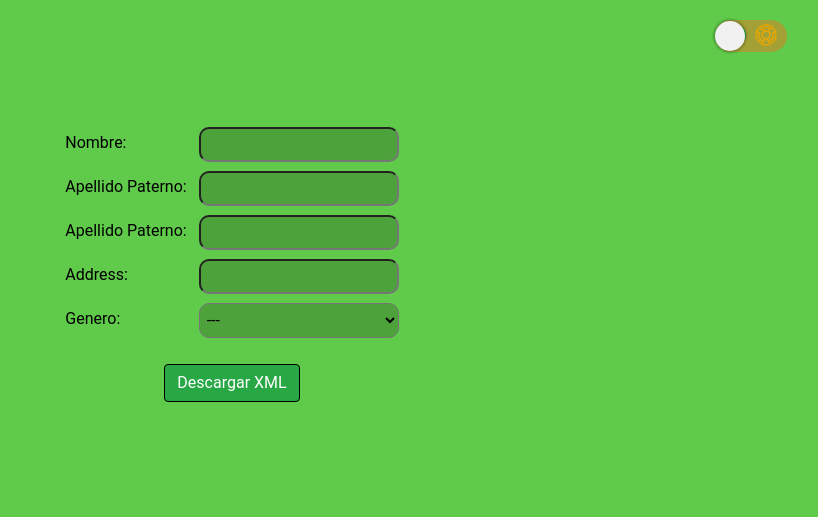
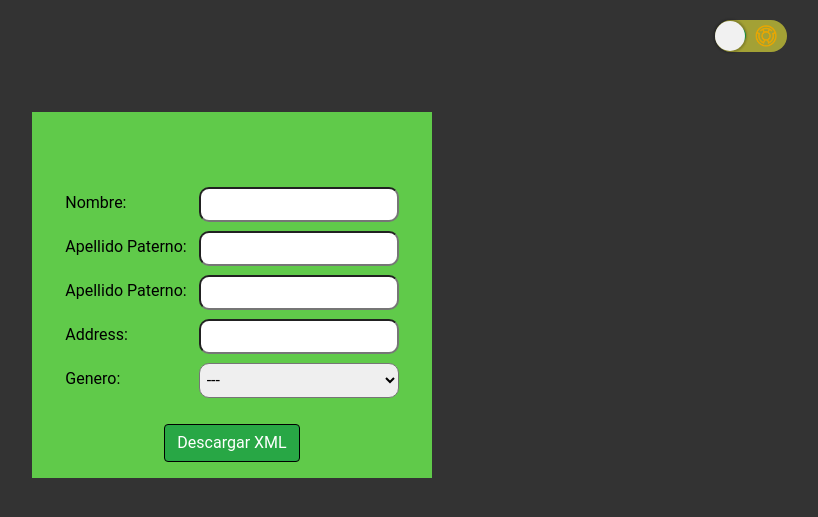
Before and after one commit to Fernando-Angel/Programacion-Avanzada-ll, a PHP site: page / in a window 1280 px wide. Shown: the top 517 px of the page, without its empty margins (408-1226 px from the left). Run offline with PHP 8.4, Linux system fonts and the light colour scheme; some libraries are stand-ins or nearby versions.

Commit message:
toggle practice complete

```diff
--- a/Toggle Practice/Datos/style.css
+++ b/Toggle Practice/Datos/style.css
@@ -33,10 +33,9 @@
     width: 30px;
     height: 30px;
     line-height: 30px;
-
 }
 
-.body {
+/*.body {
     background: rgb(96, 202, 74);
     font-family: 'Roboto', sans-serif;
     transition: .3s ease all;
@@ -50,13 +49,13 @@
 }
 .box{
     background-color: rgba(0,0,0,.2);
-}
+}*/
 #boton-xml{
     border-color: black;
 }
 
-/*.body{
-    background-color: black;
+.body{
+    background-color: rgba(0,0,0,.8);
 }
 
 div#cuerpo{
@@ -80,4 +79,4 @@
     transition: .3s ease all;
     font-weight: bold;
     color: whitesmoke;
-}*/
+}
--- a/Toggle Practice/Index.html
+++ b/Toggle Practice/Index.html
@@ -17,6 +17,7 @@
 
 </head>
 <body class="body" id="body">
+
     <script src="Datos/index.js"></script>
     <form id="form" class="modal-body">
         <div class="container d-flex flex-row-reverse mt-1">
@@ -59,7 +60,9 @@
                     </div>
                 </div>
             </center>
+
         </div>
+
     </form>
 </body>
 </html>
```
Also changed, not shown: Toggle Practice/Datos/index.js (+4 -4 lines).
